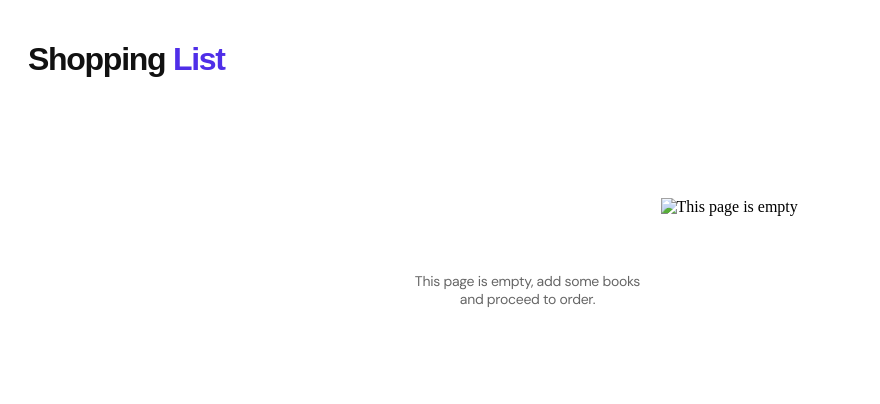
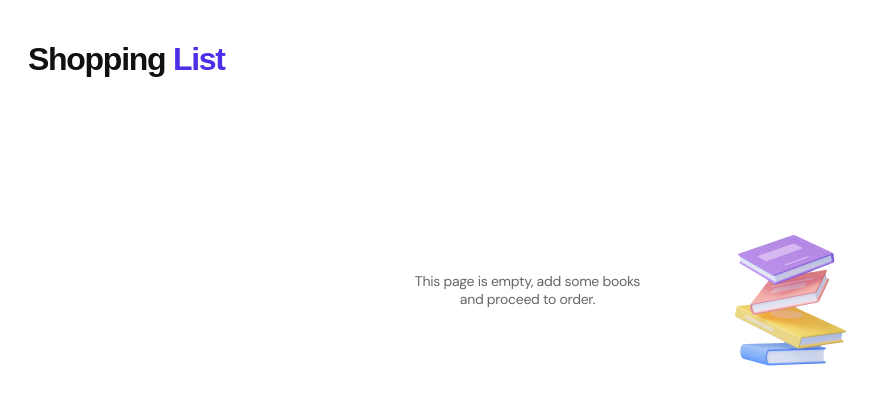
Before and after one commit to KateMassa/js-project-group16, a website built with Vite: page src/index.html in a window 1280 px wide. Shown: the top 404 px of the page, without its empty margins (0-880 px from the left). Built offline with nearby package versions, Linux system fonts and the light colour scheme; files whose address does not match are found by name.

Commit message:
Update shopping-list.html

```diff
--- a/src/partials/shopping-list.html
+++ b/src/partials/shopping-list.html
@@ -8,7 +8,7 @@
       This page is empty, add some books and proceed to order.
     </p>
     <img
-      src="../img/books-pile.png"
+      src="../img/book-pile.png"
       width="265px"
       height="198px"
       alt="This page is empty"
```
